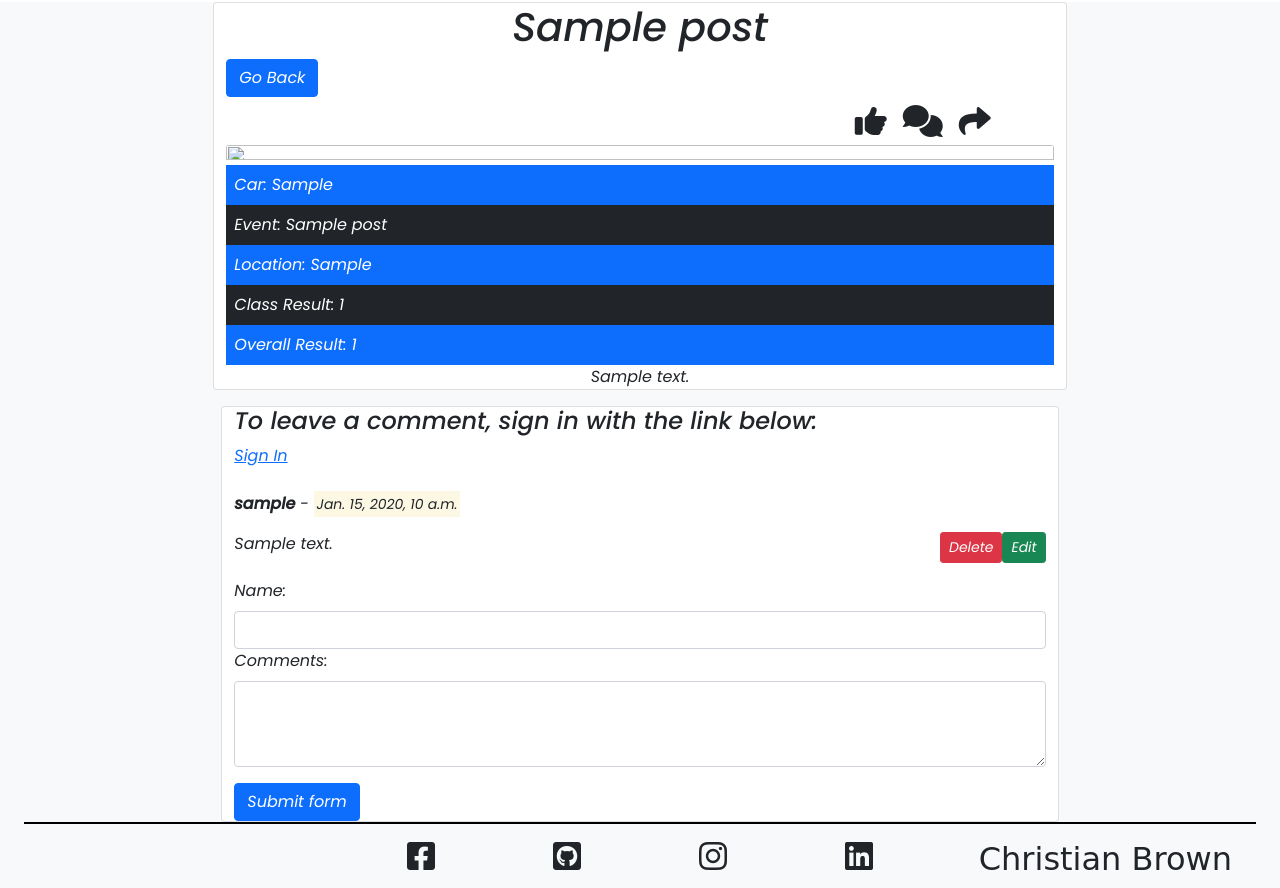
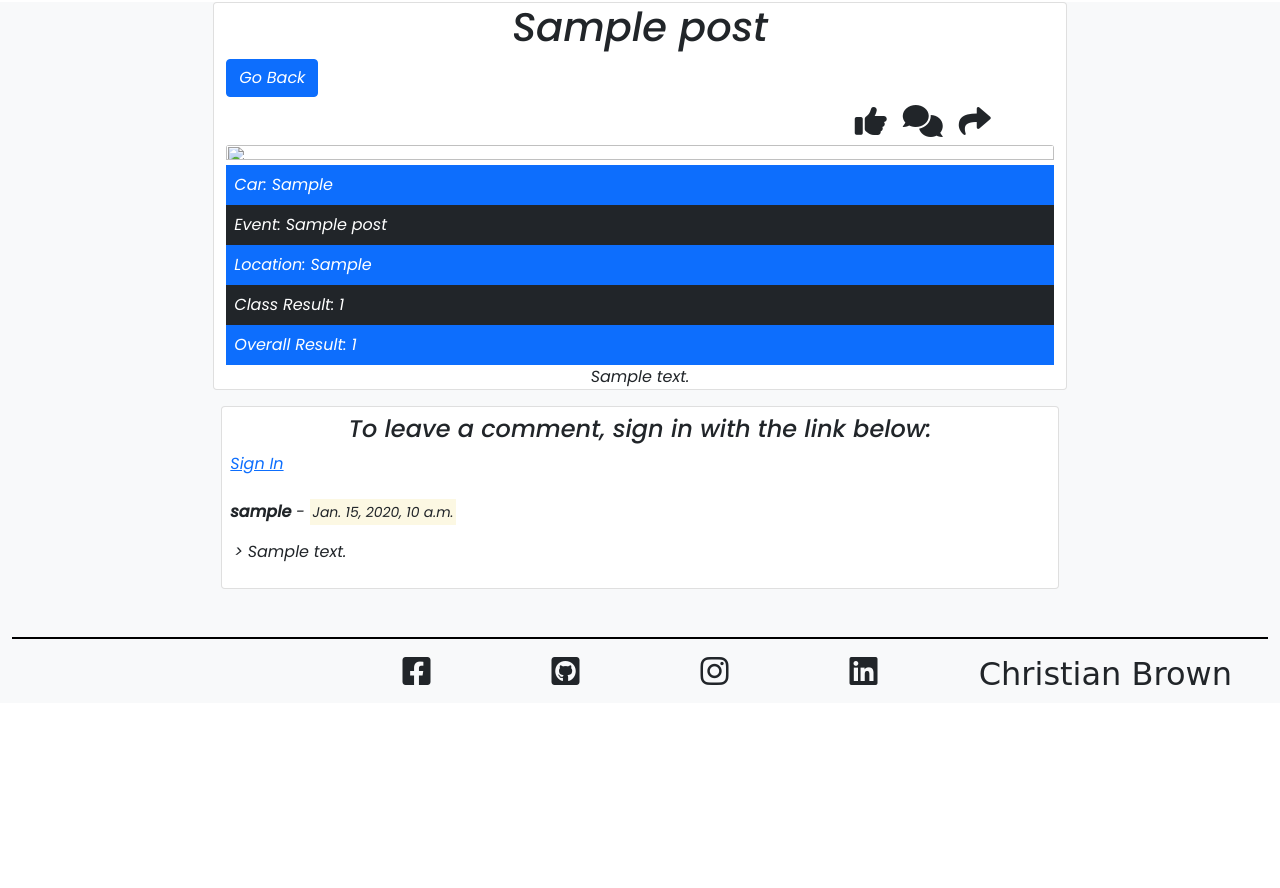
Before and after one commit to Robrowno/rally-blog, a Django app: a page that uses templates/pages/post-detail.html in a window 1280 px wide. Shown: the part 90-978 px from the top of the page. After the commit the page ends 775 px from the top, so only its background shows below. Run offline with Django 3.2, Linux system fonts and the light colour scheme; tables that the repository leaves empty hold one stand-in row (values such as "Sample post"); some libraries are stand-ins or nearby versions; some web fonts are replaced.

Commit message:
comment-section functionality completed - working on css

```diff
--- a/rallyApp/views.py
+++ b/rallyApp/views.py
@@ -18,9 +18,8 @@ def post_detail(request, slug):
 
     post_view = get_object_or_404(Post, slug=slug)
     comments = Comment.objects.filter(post=post_view)
-
+    name=""
     if request.method == 'POST':
-
         name = request.user
         body = request.POST.get('comments')
         post = post_view
@@ -28,10 +27,11 @@ def post_detail(request, slug):
 
     context = {
         "post": post_view,
-        "comments": comments
+        "comments": comments,
+        "Username":name
 
     }
-
+    print(context)
     return render(request, 'pages/post-detail.html', context)
 
 
--- a/templates/pages/post-detail.html
+++ b/templates/pages/post-detail.html
@@ -50,34 +50,35 @@
 
     <div class="container-fluid mt-3 bg-light">
         <div class="row">
-            <div class="col-lg-8 mx-auto card">
+            <div class="col-lg-8 mx-auto card mb-5 p-2">
+                {% if not user.is_authenticated %}
 
-                <h4> To leave a comment, sign in with the link below:</h4>
+                <h4 class="flex justify-center text-center column"> To leave a comment, sign in with the link below:</h4>
                 <a class="link-primary text-decoration-underline" href="/register">Sign In</a>
-
+                {% endif%}
                 {% for comment in comments %}
                 <div>
                     <br>
                     <p>
                         <strong>{{ comment.name }} </strong><span> - <small class="mark">{{ comment.posted_on }}</small></span>
                     </p>
-                    {{ comment.body }}
+                    <p class="px-1"> > {{ comment.body }}</p>
+                    {% if user.is_authenticated %}
+                        {% if comment.name == user.username%}
                         <button type="button" class="btn btn-success btn-sm float-sm-end">Edit</button>
                         <button type="button" class="btn btn-danger btn-sm float-sm-end">Delete</button>
+                        {% endif %}
+                    {% endif %}
                     {% endfor %}
                 </div>
 
 
-                <form action="" method="post" class="mt-3">
+                {% if user.is_authenticated %}
+               <form method="post" class="mt-3">
                 {% csrf_token %}
 
                 <div>
-                        <label class="form-label contact-form-labels" for="comments">Name:</label>
-                        <input type="text" class="form-control" id="name" name="name" rows="3"></input>
-                    </div>
-
-                    <div>
-                        <label class="form-label" for="comments">Comments:</label>
+                    <label class="form-label" for="comments"><strong>Comments:</strong></label>
                     <textarea class="form-control" id="comments" name="comments" rows="3"></textarea>
                 </div>
 
@@ -87,17 +88,9 @@
 
 
             </form>
-
-
-
-
-
-
-
-
-
+                {% endif %}
             </div>
         </div>
 
-
+</div>
 {% endblock %}
```
Lines whose indentation alone changed are shown as unchanged.
